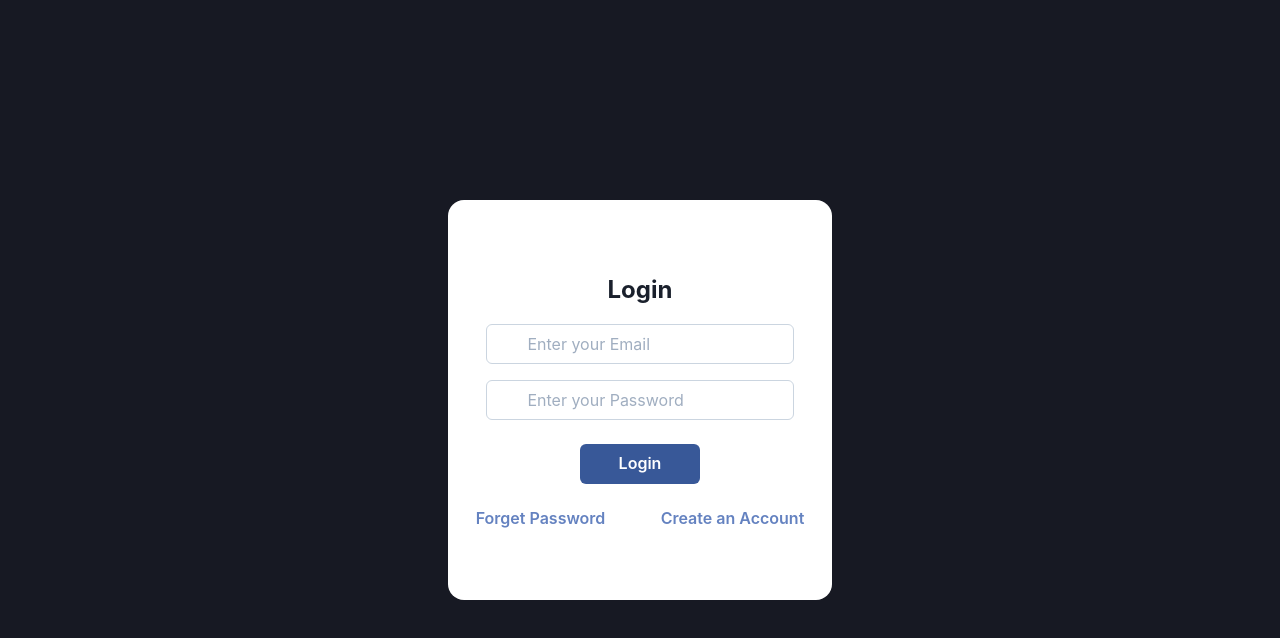
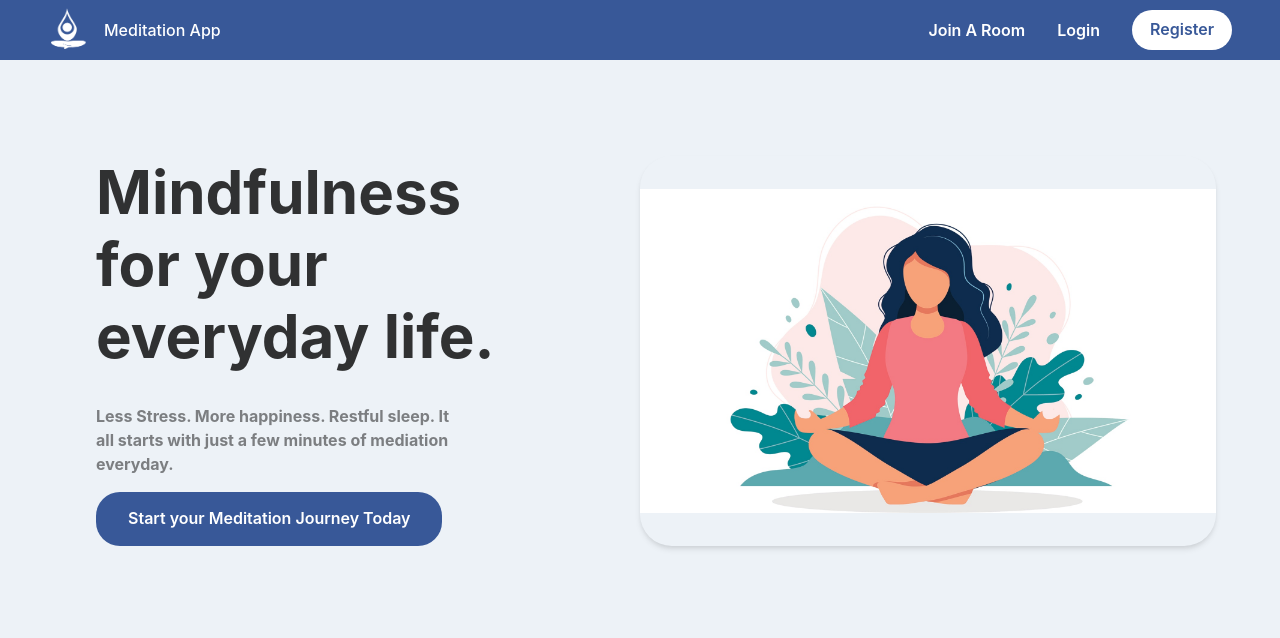
Before and after one commit to Umernasirr/meditations-app, a React (Create React App) app: page / in a window 1280 px wide. Shown: the top 638 px of the page. Built offline with nearby package versions, Linux system fonts and the light colour scheme; some icons are missing.

Commit message:
Home Page

```diff
--- a/src/App.js
+++ b/src/App.js
@@ -1,11 +1,13 @@
 import React from "react";
 import Login from "./containers/Login";
+import Dashboard from "./containers/Dashboard";
+
 import { Flex } from "@chakra-ui/layout";
 
 function App() {
   return (
     <Flex h="100vh" w="100vw">
-      <Login />
+      <Dashboard />
     </Flex>
   );
 }
--- /dev/null
+++ b/src/components/Header.js
@@ -0,0 +1,49 @@
+import { Flex, Text, Box, Button, Image } from "@chakra-ui/react";
+import React from "react";
+const logoImg = process.env.PUBLIC_URL + "/logo.png";
+
+const Header = () => {
+  return (
+    <Flex
+      w="full"
+      height="60px"
+      bg="facebook.500"
+      align="center"
+      justify="space-between"
+      color="white"
+    >
+      <Flex align="center" px={12}>
+        <Image src={logoImg} width="40px" height="50px" />
+        <Box mx={2} />
+        <Text fontSize="md" fontWeight="medium" letterSpacing="1.2">
+          Meditation App
+        </Text>
+      </Flex>
+
+      <Flex align="center" px={12}>
+        <Button variant="link" _focus={{ outline: "none" }} color="white">
+          Join A Room
+        </Button>
+        <Box mx={4} />
+
+        <Button variant="link" _focus={{ outline: "none" }} color="white">
+          Login
+        </Button>
+        <Box mx={4} />
+
+        <Button
+          width="100px"
+          variant="solid"
+          borderRadius={32}
+          bg="white"
+          _focus={{ outline: "none" }}
+          color="facebook.500"
+        >
+          Register
+        </Button>
+      </Flex>
+    </Flex>
+  );
+};
+
+export default Header;
--- /dev/null
+++ b/src/containers/Dashboard.js
@@ -0,0 +1,64 @@
+import React from "react";
+
+import { Flex, Box, Text, Grid, Button, Image } from "@chakra-ui/react";
+
+import Header from "../components/Header";
+
+const meditationCoverImg = process.env.PUBLIC_URL + "/meditation_cover.jpg";
+
+const Dashboard = () => {
+  return (
+    <Flex flex bg="gray.100" w="full" h="full" direction="column">
+      <Header />
+
+      <Box mt={24} />
+
+      <Grid templateColumns="repeat(2, 1fr)">
+        <Flex mx={24} direction="column">
+          <Text
+            fontSize="6xl"
+            fontWeight="bold"
+            color="blackAlpha.800"
+            lineHeight="1.2"
+          >
+            Mindfulness for your everyday life.
+          </Text>
+
+          <Box mt={8} />
+
+          <Text w="80%" fontSize="md" fontWeight="bold" color="blackAlpha.600">
+            Less Stress. More happiness. Restful sleep. It all starts with just
+            a few minutes of mediation everyday.
+          </Text>
+
+          <Box mt={4} />
+          <Flex>
+            <Button
+              color="white"
+              bg="facebook.500"
+              height="54px"
+              borderRadius={24}
+              px={8}
+              _focus={{ outline: "none" }}
+              _active={{ backgroundColor: "facebook.900" }}
+              _hover={{ backgroundColor: "facebook.700" }}
+            >
+              Start your Meditation Journey Today
+            </Button>
+          </Flex>
+        </Flex>
+
+        <Flex width="90%">
+          <Image
+            boxShadow="md"
+            src={meditationCoverImg}
+            objectFit="contain"
+            borderRadius={32}
+          />
+        </Flex>
+      </Grid>
+    </Flex>
+  );
+};
+
+export default Dashboard;
```
Also changed, not shown: src/components/Footer.js (added, +8 -0 lines), public/logo.png (added), public/meditation_cover.jpg (added).
